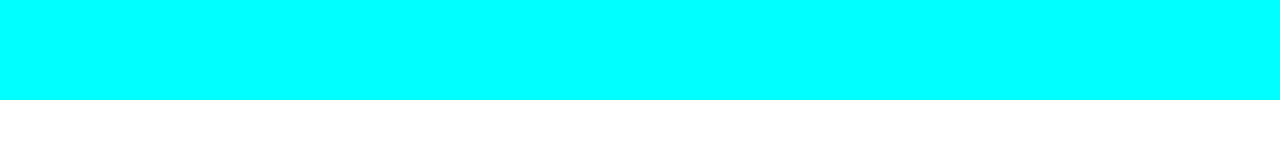
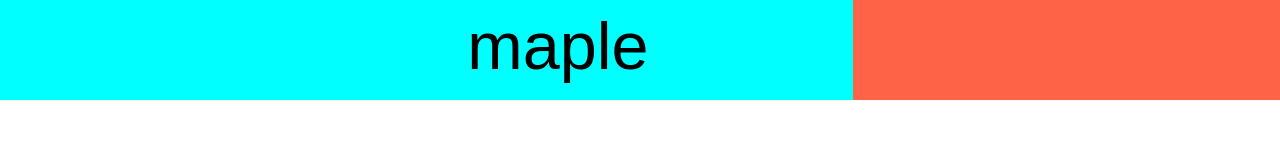
Before and after one commit to maple-1031/Portfolio, a plain HTML site: page templates/index.html in a window 1280 px wide. Drawn offline with Linux system fonts and the light colour scheme.

Commit message:
ロゴひな形作成

```diff
--- a/static/style.css
+++ b/static/style.css
@@ -12,7 +12,20 @@ body {
 }
 
 #header {
+    display: grid;
     width: 100%;
     height: 100px;
     background-color: aqua;
+    grid-template-columns: 2fr 1fr;
 }
+
+#logoContainer {
+    color: white;
+    margin-left: 50%;
+    display: flex;
+    align-items: center;
+}
+
+#menu {
+    background-color: tomato;
+}
--- a/templates/index.html
+++ b/templates/index.html
@@ -9,7 +9,12 @@
 
 <body>
     <div id="header">
+        <div id="logoContainer">
+            <img src="../static/img/logo.svg" alt="maple" height="70px">
+        </div>
+        <div id="menu">
 
+        </div>
     </div>
 </body>
 
```
Also changed, not shown: static/img/logo.svg (added).
